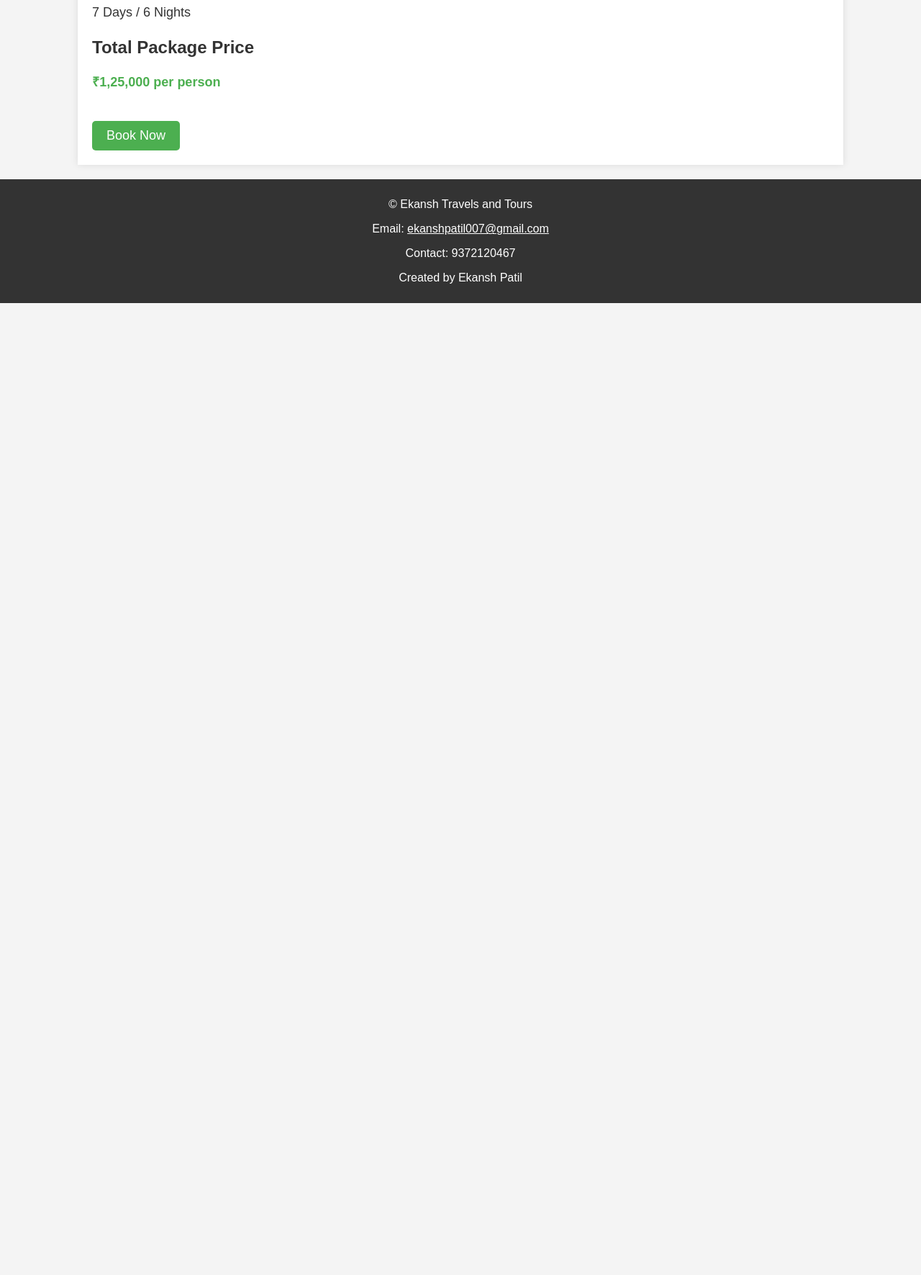
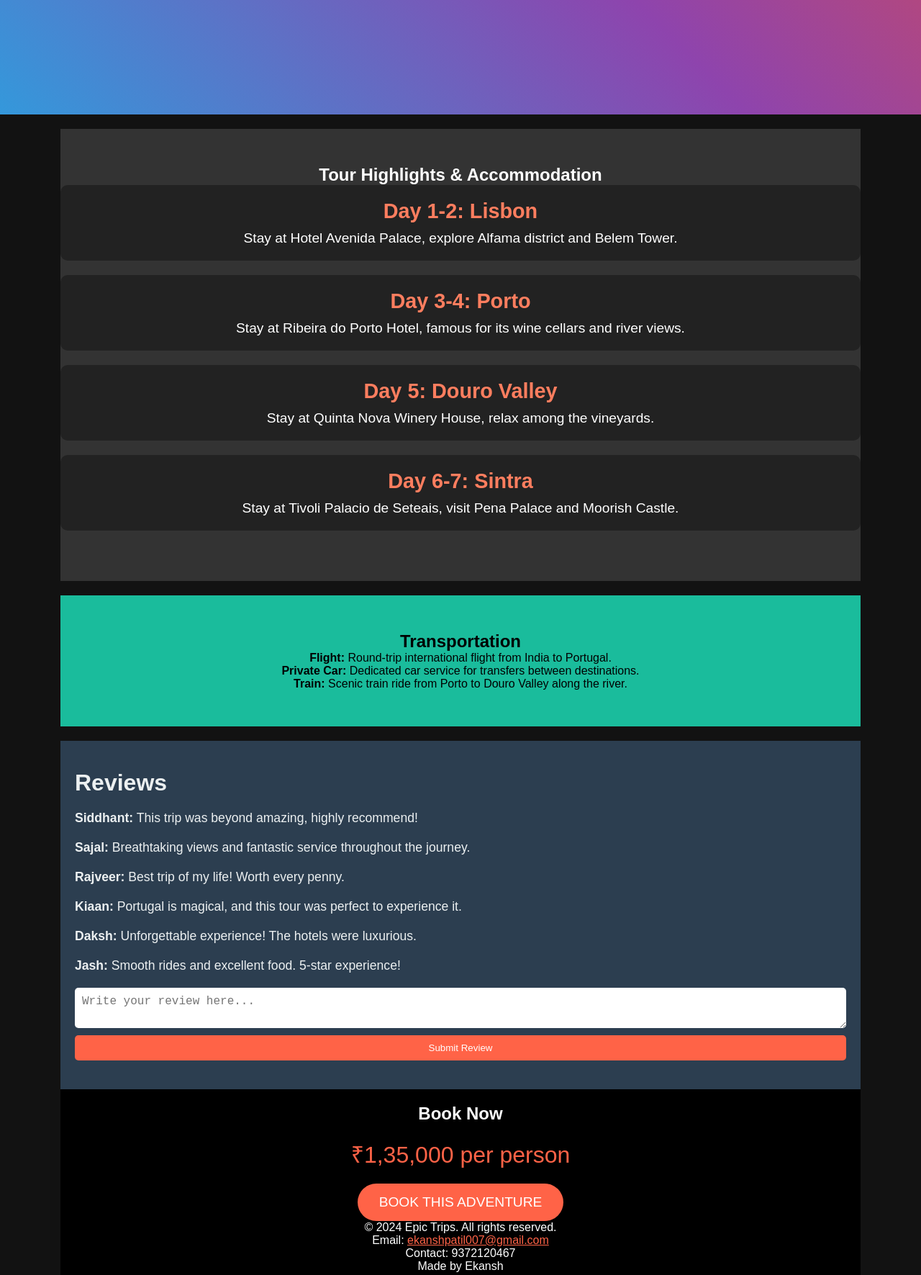
Before and after one commit to Ekansh007-Suiii/geography-project-html, a plain HTML site: page index.html in a window 1280 px wide. Shown: the part 641-2412 px from the top of the page at 72% size. Before the commit the page ends 1062 px from the top, so only its background shows below. Drawn offline with Linux system fonts and the light colour scheme.

Commit message:
index.html

```diff
--- a/index.html
+++ b/index.html
@@ -3,123 +3,253 @@
 <head>
     <meta charset="UTF-8">
     <meta name="viewport" content="width=device-width, initial-scale=1.0">
-    <meta http-equiv="X-UA-Compatible" content="ie=edge">
-    <title>7-Day Portugal Tour Package</title>
+    <title>Epic Portugal Adventure</title>
     <style>
-        body {
-            font-family: Arial, sans-serif;
-            background-color: #f4f4f4;
-            color: #333;
+        * {
             margin: 0;
             padding: 0;
+            box-sizing: border-box;
         }
+
+        body {
+            font-family: 'Arial', sans-serif;
+            background-color: #121212;
+            color: #fff;
+            overflow-x: hidden;
+        }
+
         header {
-            background-color: #4CAF50;
+            height: 100vh;
+            display: flex;
+            justify-content: center;
+            align-items: center;
+            background: linear-gradient(45deg, #3498db, #8e44ad, #e74c3c);
+            animation: gradientBG 10s ease infinite;
+        }
+
+        h1 {
+            font-size: 4rem;
+            text-transform: uppercase;
             color: white;
-            text-align: center;
-            padding: 1em 0;
+            animation: glitch 1.5s infinite;
         }
+
+        @keyframes glitch {
+            0% { transform: skew(0deg); }
+            20% { transform: skew(5deg); }
+            40% { transform: skew(-5deg); }
+            60% { transform: skew(5deg); }
+            80% { transform: skew(-5deg); }
+            100% { transform: skew(0deg); }
+        }
+
+        @keyframes gradientBG {
+            0%, 100% { background-position: 0% 50%; }
+            50% { background-position: 100% 50%; }
+        }
+
         .container {
-            width: 80%;
+            width: 90%;
             margin: 0 auto;
             padding: 20px;
-            background-color: white;
-            box-shadow: 0 0 10px rgba(0, 0, 0, 0.1);
-            margin-top: 20px;
         }
-        h1, h2 {
-            color: #333;
+
+        section {
+            padding: 50px 0;
+            text-align: center;
         }
-        .package-info {
+
+        .section-1 {
+            background: #333;
             margin-bottom: 20px;
         }
-        .package-info p {
-            font-size: 18px;
-            line-height: 1.6;
+
+        .places {
+            padding: 20px;
+            background-color: #222;
+            margin-bottom: 20px;
+            border-radius: 10px;
         }
+
+        .places h3 {
+            font-size: 1.8rem;
+            margin-bottom: 10px;
+            color: #ff7e5f;
+        }
+
+        .places p {
+            font-size: 1.2rem;
+        }
+
+        .section-2 {
+            background: #1abc9c;
+            color: #000;
+            margin-bottom: 20px;
+        }
+
         .price {
-            font-size: 24px;
-            font-weight: bold;
-            color: #4CAF50;
+            font-size: 2rem;
+            color: #ff6347;
+            margin: 20px 0;
         }
+
         .book-button {
             display: inline-block;
-            padding: 10px 20px;
-            background-color: #4CAF50;
+            padding: 15px 30px;
+            background-color: #ff6347;
             color: white;
+            font-size: 1.2rem;
+            text-transform: uppercase;
+            border: none;
+            border-radius: 50px;
+            cursor: pointer;
+            transition: transform 0.3s ease, background-color 0.3s ease;
+        }
+
+        .book-button:hover {
+            background-color: #ff5230;
+            transform: scale(1.05);
+        }
+
+        .review-section {
+            padding: 40px 20px;
+            background-color: #2c3e50;
+            color: #ecf0f1;
+        }
+
+        .review-section h2 {
+            font-size: 2rem;
+            margin-bottom: 20px;
+        }
+
+        .review {
+            margin-bottom: 20px;
+        }
+
+        .review p {
+            font-size: 1.1rem;
+        }
+
+        .review-form {
+            margin-top: 20px;
+            display: flex;
+            flex-direction: column;
+        }
+
+        .review-form textarea {
+            padding: 10px;
+            font-size: 1rem;
+            border-radius: 5px;
+            border: none;
+            margin-bottom: 10px;
+        }
+
+        .review-form button {
+            padding: 10px;
+            background-color: #ff6347;
+            color: white;
+            border: none;
+            cursor: pointer;
+            border-radius: 5px;
+        }
+
+        footer {
+            background: #000;
+            color: #fff;
+            padding: 20px;
             text-align: center;
-            text-decoration: none;
-            font-size: 18px;
-            margin-top: 20px;
-            border-radius: 5px;
-            cursor: pointer;
-        }
-        #message {
-            display: none;
-            margin-top: 20px;
-            font-size: 24px;
-            color: #333;
-            text-align: center;
-        }
-        footer {
-            background-color: #333;
-            color: white;
-            text-align: center;
-            padding: 10px 0;
-            margin-top: 20px;
-        }
-        a {
-            color: white;
         }
     </style>
 </head>
 <body>
 
     <header>
-        <h1>7-Day Portugal Tour Package</h1>
+        <h1>Epic Portugal Adventure</h1>
     </header>
 
     <div class="container">
-        <h2>Destinations and Hotels</h2>
-        <div class="package-info">
-            <p><strong>Day 1-2: Lisbon</strong></p>
-            <p>Stay at <strong>Altis Grand Hotel</strong></p>
-            <p><strong>Day 3-4: Porto</strong></p>
-            <p>Stay at <strong>Hotel Pestana Vintage Porto</strong></p>
-            <p><strong>Day 5: Douro Valley</strong></p>
-            <p>Stay at <strong>The Vintage House Hotel</strong></p>
-            <p><strong>Day 6-7: Sintra</strong></p>
-            <p>Stay at <strong>Tivoli Palácio de Seteais</strong></p>
+        <section class="section-1">
+            <h2>Tour Highlights & Accommodation</h2>
+            <div class="places">
+                <h3>Day 1-2: Lisbon</h3>
+                <p>Stay at Hotel Avenida Palace, explore Alfama district and Belem Tower.</p>
+            </div>
+            <div class="places">
+                <h3>Day 3-4: Porto</h3>
+                <p>Stay at Ribeira do Porto Hotel, famous for its wine cellars and river views.</p>
+            </div>
+            <div class="places">
+                <h3>Day 5: Douro Valley</h3>
+                <p>Stay at Quinta Nova Winery House, relax among the vineyards.</p>
+            </div>
+            <div class="places">
+                <h3>Day 6-7: Sintra</h3>
+                <p>Stay at Tivoli Palacio de Seteais, visit Pena Palace and Moorish Castle.</p>
+            </div>
+        </section>
+
+        <section class="section-2">
+            <h2>Transportation</h2>
+            <p><strong>Flight:</strong> Round-trip international flight from India to Portugal.</p>
+            <p><strong>Private Car:</strong> Dedicated car service for transfers between destinations.</p>
+            <p><strong>Train:</strong> Scenic train ride from Porto to Douro Valley along the river.</p>
+        </section>
+
+        <div class="review-section">
+            <h2>Reviews</h2>
+            <div id="reviews">
+                <div class="review">
+                    <p><strong>Siddhant:</strong> This trip was beyond amazing, highly recommend!</p>
+                </div>
+                <div class="review">
+                    <p><strong>Sajal:</strong> Breathtaking views and fantastic service throughout the journey.</p>
+                </div>
+                <div class="review">
+                    <p><strong>Rajveer:</strong> Best trip of my life! Worth every penny.</p>
+                </div>
+                <div class="review">
+                    <p><strong>Kiaan:</strong> Portugal is magical, and this tour was perfect to experience it.</p>
+                </div>
+                <div class="review">
+                    <p><strong>Daksh:</strong> Unforgettable experience! The hotels were luxurious.</p>
+                </div>
+                <div class="review">
+                    <p><strong>Jash:</strong> Smooth rides and excellent food. 5-star experience!</p>
+                </div>
+            </div>
+
+            <div class="review-form">
+                <textarea id="newReview" placeholder="Write your review here..."></textarea>
+                <button onclick="addReview()">Submit Review</button>
+            </div>
         </div>
 
-        <h2>Duration</h2>
-        <div class="package-info">
-            <p>7 Days / 6 Nights</p>
-        </div>
-
-        <h2>Total Package Price</h2>
-        <div class="package-info">
-            <p class="price">₹1,25,000 per person</p>
-        </div>
-
-        <!-- Book Now Button -->
-        <div class="book-button" onclick="showMessage()">Book Now</div>
-
-        <!-- Message that will appear after clicking Book Now -->
-        <div id="message">Just a dummy button for the project 😁</div>
+        <footer id="footer">
+            <h2>Book Now</h2>
+            <p class="price">₹1,35,000 per person</p>
+            <button class="book-button" onclick="showMessage()">Book This Adventure</button>
+            <p>&copy; 2024 Epic Trips. All rights reserved.</p>
+            <p>Email: <a href="mailto:ekanshpatil007@gmail.com" style="color: #ff6347;">ekanshpatil007@gmail.com</a></p>
+            <p>Contact: 9372120467</p>
+            <p>Made by Ekansh</p>
+        </footer>
     </div>
-
-    <footer>
-        <p>&copy; Ekansh Travels and Tours</p>
-        <p>Email: <a href="mailto:ekanshpatil007@gmail.com">ekanshpatil007@gmail.com</a></p>
-        <p>Contact: 9372120467</p>
-        <p>Created by Ekansh Patil</p>
-    </footer>
 
     <script>
         function showMessage() {
-            var message = document.getElementById("message");
-            message.style.display = "block";
+            alert("Just a dummy button 😁");
+        }
+
+        function addReview() {
+            var newReview = document.getElementById("newReview").value;
+            if (newReview.trim() !== "") {
+                var reviewSection = document.getElementById("reviews");
+                var newReviewElement = document.createElement("div");
+                newReviewElement.classList.add("review");
+                newReviewElement.innerHTML = <p><strong>You:</strong> ${newReview}</p>;
+                reviewSection.appendChild(newReviewElement);
+                document.getElementById("newReview").value = ""; // Clear input
+            }
         }
     </script>
 
```
